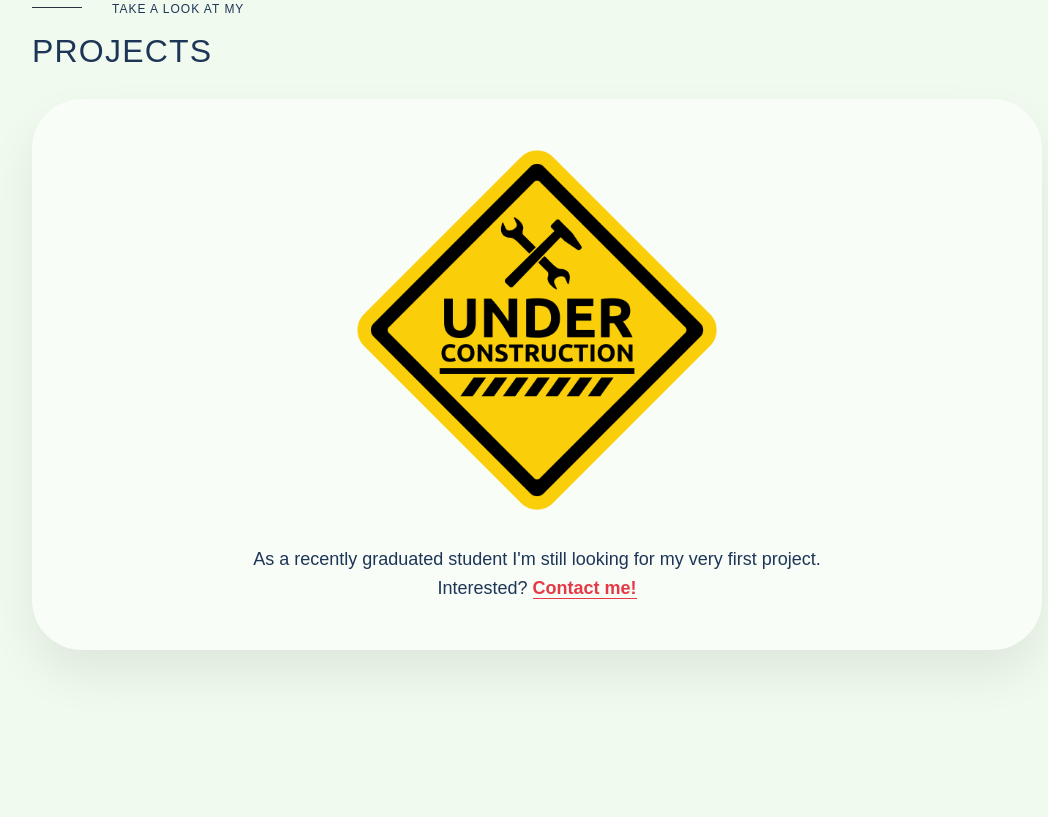
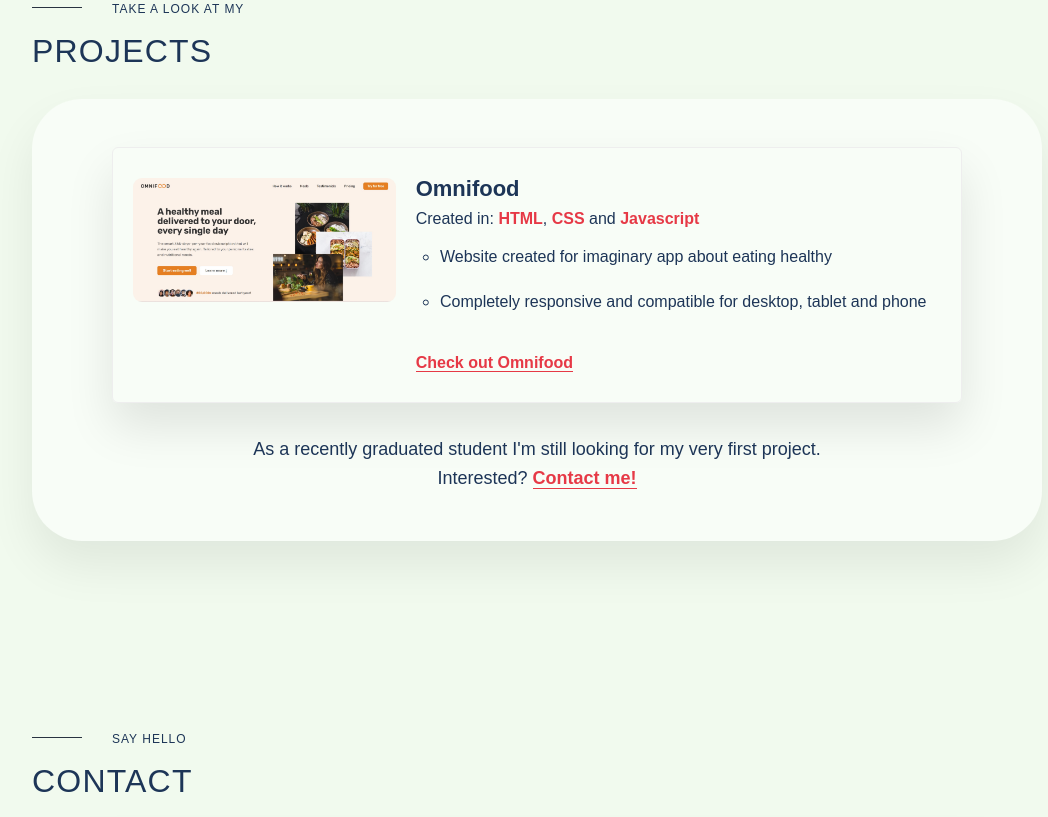
Before and after one commit to axelcolson/portfolio, a plain HTML site: page index.html in a window 1280 px wide. Shown: the part 1843-2660 px from the top of the page, without its empty margins (103-1151 px from the left). Drawn offline with nearby package versions, Linux system fonts and the light colour scheme.

Commit message:
Added Omnifood to projects

```diff
--- a/index.html
+++ b/index.html
@@ -188,11 +188,48 @@
             <h2 class="heading-secondary">Projects</h2>
           </div>
           <article class="sectionContainer experience-container">
-            <img
-              class="img-under-construction"
-              src="img/under-construction.png"
-              alt="Under construction"
-            />
+            <div class="container">
+              <ul class="project-container">
+                <li class="project">
+                  <div class="item-project">
+                    <img
+                      class="img-project"
+                      src="img/omnifood.jpg"
+                      alt="Omnifood website"
+                    />
+                    <div class="project-text-box">
+                      <h3 class="heading-tertiary">Omnifood</h3>
+                      <p class="project-subtext">
+                        Created in: <span class="project-text-em">HTML</span>,
+                        <span class="project-text-em">CSS</span> and
+                        <span class="project-text-em">Javascript</span>
+                      </p>
+                      <ul class="project-text-list">
+                        <li>
+                          <p>
+                            Website created for imaginary app about eating
+                            healthy
+                          </p>
+                        </li>
+                        <li>
+                          <p>
+                            Completely responsive and compatible for desktop,
+                            tablet and phone
+                          </p>
+                        </li>
+                      </ul>
+                    </div>
+                    <a
+                      class="project-link"
+                      href="https://omnifood-axel.netlify.app"
+                      target="_blank"
+                      >Check out Omnifood</a
+                    >
+                  </div>
+                </li>
+              </ul>
+            </div>
+
             <p>
               As a recently graduated student I'm still looking for my very
               first project. <br />
--- a/style.css
+++ b/style.css
@@ -426,6 +426,84 @@ body {
   border-bottom: solid 1px #e63946;
 }
 
+.project-container {
+  display: flex;
+  flex-direction: column;
+  justify-content: center;
+  align-items: center;
+  gap: 1rem;
+}
+
+.project-container .project {
+  list-style: none;
+  padding: 3rem 2rem;
+  box-shadow: 0 2.4rem 4.8rem rgba(0, 0, 0, 0.1);
+  border-radius: 6px;
+  border: 1px solid #eee;
+
+  transition: all 0.5s;
+}
+
+.project-container .project:hover {
+  box-shadow: 0 2.4rem 4.8rem 2.4rem rgba(0, 0, 0, 0.05);
+}
+
+.item-project {
+  display: grid;
+  grid-template-columns: 1fr 2fr;
+  justify-content: center;
+  /* align-items: center; */
+  gap: 2rem;
+}
+
+.img-project {
+  width: 100%;
+  border-radius: 9px;
+}
+
+.project-text-box {
+  justify-self: start;
+  align-items: left;
+  text-align: left;
+}
+
+.project-text-box h3 {
+  margin-bottom: 0.6rem;
+}
+
+.project-subtext {
+  font-weight: 500;
+  font-size: 1.6rem;
+  margin-bottom: 1.2rem;
+}
+
+.project-text-em {
+  color: #e63946;
+  font-weight: 600;
+}
+
+.project-text-list {
+  transform: translate(5%, 0);
+}
+
+.project-text-list p {
+  font-size: 1.6rem;
+  margin-bottom: 2rem;
+}
+
+.project-link,
+.project-link:link,
+.project-link:visited {
+  text-decoration: none;
+
+  color: #e63946;
+  font-weight: 600;
+  font-size: 1.6rem;
+  border-bottom: 1px solid #e63946;
+  grid-column: 2;
+  width: fit-content;
+}
+
 /* ******************************* */
 /* CONTACT SECTION */
 /* ******************************* */
@@ -537,6 +615,7 @@ body {
   align-self: center;
   justify-self: center;
   cursor: pointer;
+  border: none;
 }
 
 .btn--form:hover {
```
Also changed, not shown: img/hero.webp (added), img/omnifood.jpg (added).
